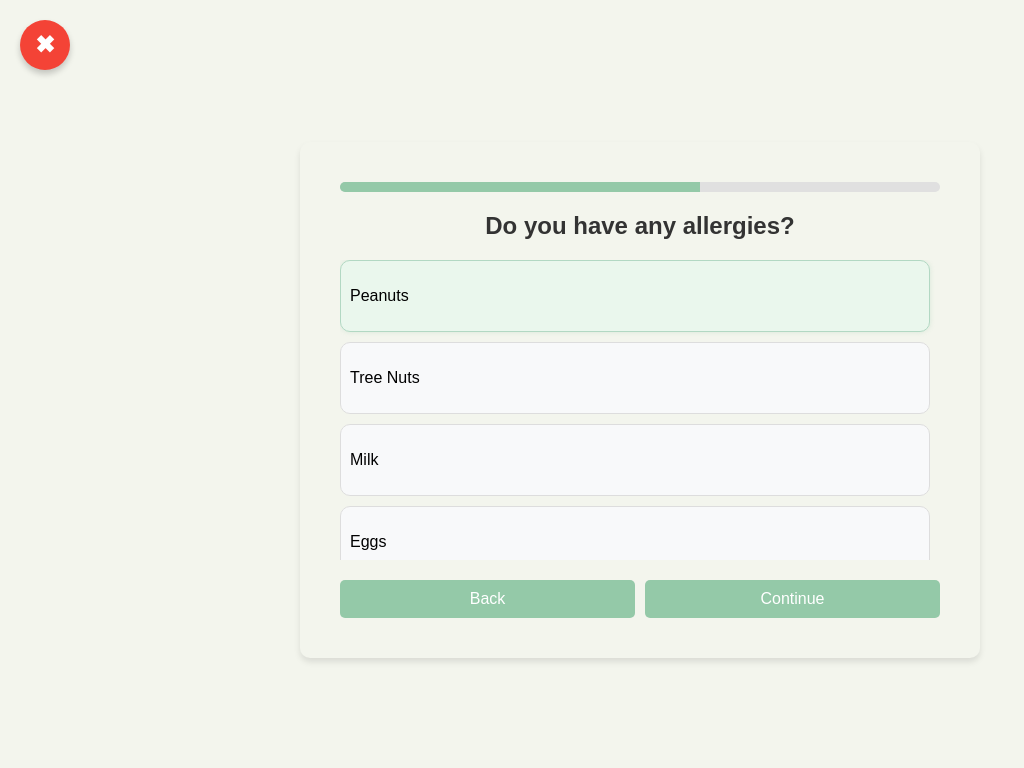
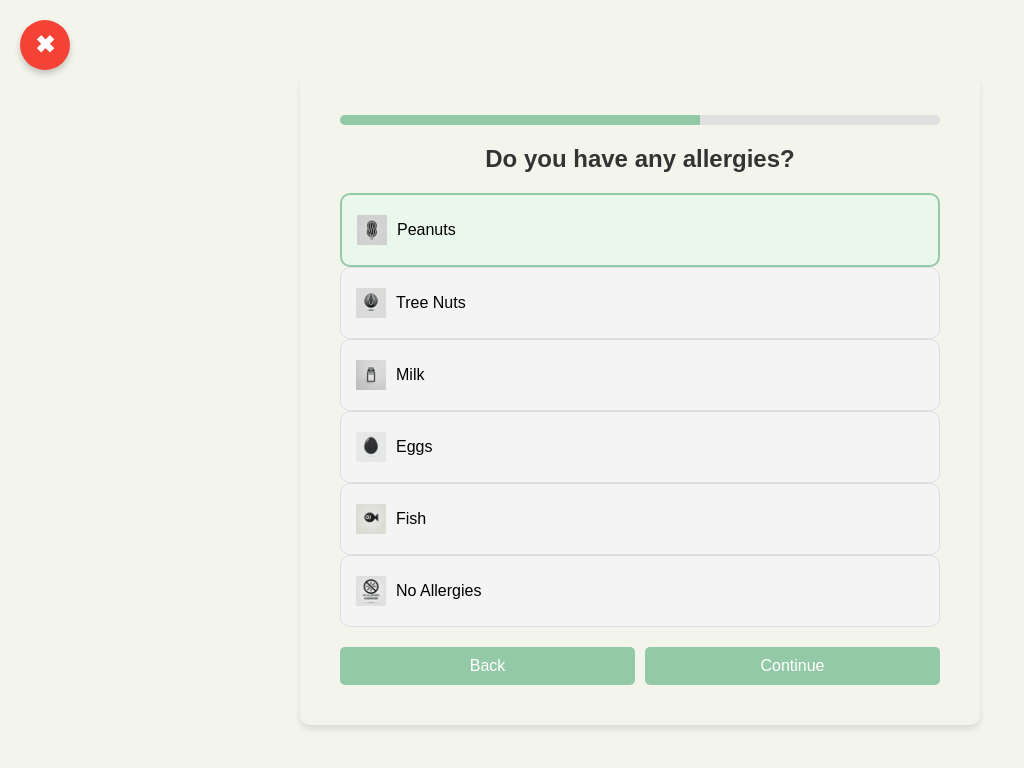
Before and after one commit to MichalBledi/LIFE_BALANCE, a website: page public/register/steps/step-allergies/step-allergies.html in a window 1280 px wide. Both pictures are taken after a click on the element "Peanuts". Shown: the whole page, without its empty margins (0-1024 px from the left). Drawn offline with Linux system fonts and the light colour scheme.

Commit message:
adding pictures to the allergies icons

```diff
--- a/public/register/steps/step-allergies/step-allergies.css
+++ b/public/register/steps/step-allergies/step-allergies.css
@@ -43,67 +43,61 @@ body {
     color: #333;
 }
 
-.allergies-options {
-    display: flex;
-    flex-direction: column;
-    gap: 10px;
-    max-height: 300px; /* מאפשר גלילה לאורך */
-    overflow-y: auto; /* גלילה אנכית בלבד */
-    overflow-x: hidden; /* ביטול גלילה אופקית */
-    padding-right: 10px; /* מוסיף רווח פנימי לגלילה נוחה */
-}
-
 .allergies-option {
     display: flex;
-    justify-content: space-between;
     align-items: center;
-    padding: 10px 9px;
-    background-color: #f8f9fa;
-    border: 1px solid #ddd;
-    border-radius: 10px;
+    padding: 10px 15px;
+    background-color: #f4f4f4; /* רקע אפור בהיר */
+    border: 1px solid #ddd; /* גבול דק */
+    border-radius: 10px; /* פינות מעוגלות */
     cursor: pointer;
     transition: background-color 0.3s ease, transform 0.2s ease;
 }
 
 .allergies-option:hover {
-    background-color: #e0e0e0; /* שינוי צבע במעבר עכבר */
+    background-color: #e0e0e0; /* צבע רקע במעבר עכבר */
     transform: scale(1.02); /* הגדלה קלה */
 }
 
+.allergy-icon {
+    width: 30px; /* גודל התמונה */
+    height: 30px;
+    margin-right: 10px; /* רווח בין התמונה לטקסט */
+}
+
 .allergies-option.selected {
-    border: 0.5px solid #b2d8c3; /* מסגרת ירוקה עדינה יותר */
-    box-shadow: 0 0 5px rgba(148, 201, 168, 0.3); /* אפקט זוהר קל יותר */
-    background-color: #eaf7ed; /* רקע ירקרק עדין */
-    transform: scale(1.0); /* הגדלה פחות דרמטית */
-    transition: all 0.3s ease; /* מעבר חלק */
+    border: 2px solid #94c9a8; /* מסגרת ירוקה כאשר נבחר */
+    background-color: #eaf7ed; /* רקע ירקרק */
 }
+
 
 
 /* עיצוב עבור כפתור "No Allergies" */
 .allergies-option.no-allergies {
     display: flex;
-    justify-content: space-between;
     align-items: center;
-    padding: 10px 5px;
-    background-color: #f8f9fa;
-    border: 1px solid #ddd;
-    border-radius: 10px;
+    padding: 10px 15px;
+    background-color: #f4f4f4; /* רקע אפור בהיר */
+    border: 1px solid #ddd; /* גבול דק */
+    border-radius: 10px; /* פינות מעוגלות */
     cursor: pointer;
     transition: background-color 0.3s ease, transform 0.2s ease;
 }
 
 .allergies-option.no-allergies:hover {
-    background-color: #eaeaea; /* רקע אפור בהיר במעבר עכבר */
+    background-color: #e0e0e0; /* רקע אפור בהיר יותר במעבר עכבר */
     transform: scale(1.02); /* הגדלה קלה */
 }
 
 .allergies-option.no-allergies.selected {
-    border: 0.5px solid #b2d8c3; /* מסגרת ירוקה עדינה יותר */
-    box-shadow: 0 0 5px rgba(148, 201, 168, 0.3); /* אפקט זוהר קל יותר */
+    border: 2px solid #b2d8c3; /* מסגרת ירוקה עדינה יותר */
+    box-shadow: 0 0 5px rgba(148, 201, 168, 0.3); /* אפקט זוהר קל */
     background-color: #eaf7ed; /* רקע ירקרק עדין */
-    transform: scale(1.0); /* הגדלה פחות דרמטית */
+    transform: scale(1); /* ללא הגדלה נוספת */
     transition: all 0.3s ease; /* מעבר חלק */
 }
+
+
 
 .button-group {
     display: flex;
--- a/public/register/steps/step-allergies/step-allergies.html
+++ b/public/register/steps/step-allergies/step-allergies.html
@@ -13,27 +13,33 @@
         </div>
         <h1 class="title">Do you have any allergies?</h1>
 
-        <!-- רשימת האלרגיות -->
         <div class="allergies-options">
             <div class="allergies-option">
+                <img src="peanut.png" alt="Peanuts" class="allergy-icon">
                 <p class="allergies-label">Peanuts</p>
             </div>
             <div class="allergies-option">
+                <img src="treenut.png" alt="Tree Nuts" class="allergy-icon">
                 <p class="allergies-label">Tree Nuts</p>
             </div>
             <div class="allergies-option">
+                <img src="milk.png" alt="Milk" class="allergy-icon">
                 <p class="allergies-label">Milk</p>
             </div>
             <div class="allergies-option">
+                <img src="egg.png" alt="Eggs" class="allergy-icon">
                 <p class="allergies-label">Eggs</p>
             </div>
             <div class="allergies-option">
+                <img src="fish.png" alt="Fish" class="allergy-icon">
                 <p class="allergies-label">Fish</p>
             </div>
             <div class="allergies-option no-allergies">
+                <img src="noallergies.png" alt="No Allergies" class="allergy-icon">
                 <p class="allergies-label">No Allergies</p>
             </div>
         </div>
+
 
         <!-- כפתורים -->
         <div class="button-group">
```
Also changed, not shown: public/register/steps/step-allergies/egg.png (added), public/register/steps/step-allergies/fish.png (added), public/register/steps/step-allergies/milk.png (added), public/register/steps/step-allergies/noallergies.png (added), public/register/steps/step-allergies/peanut.png (added), public/register/steps/step-allergies/treenut.png (added).
